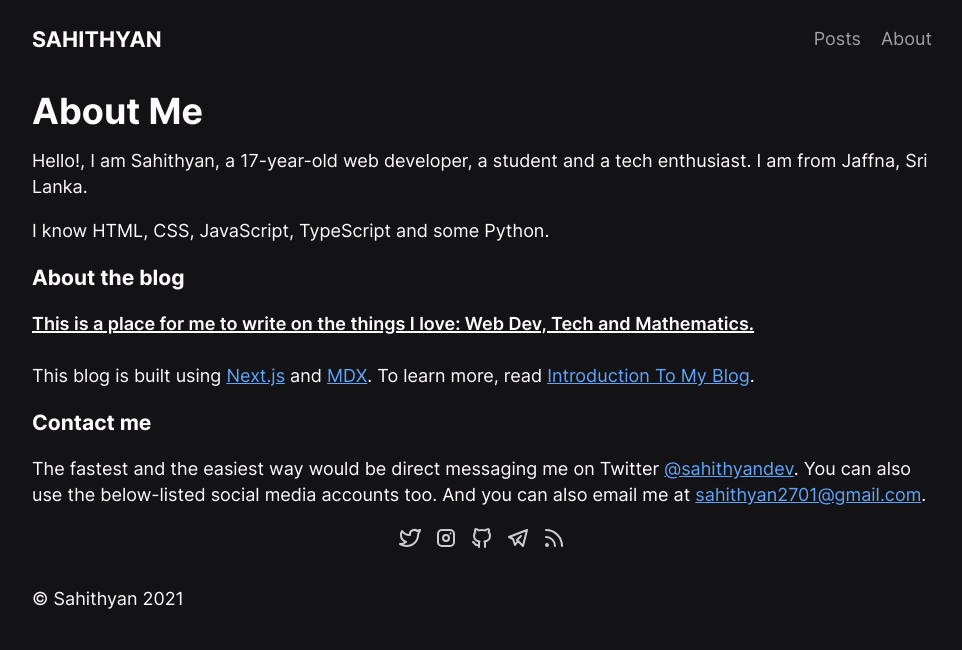
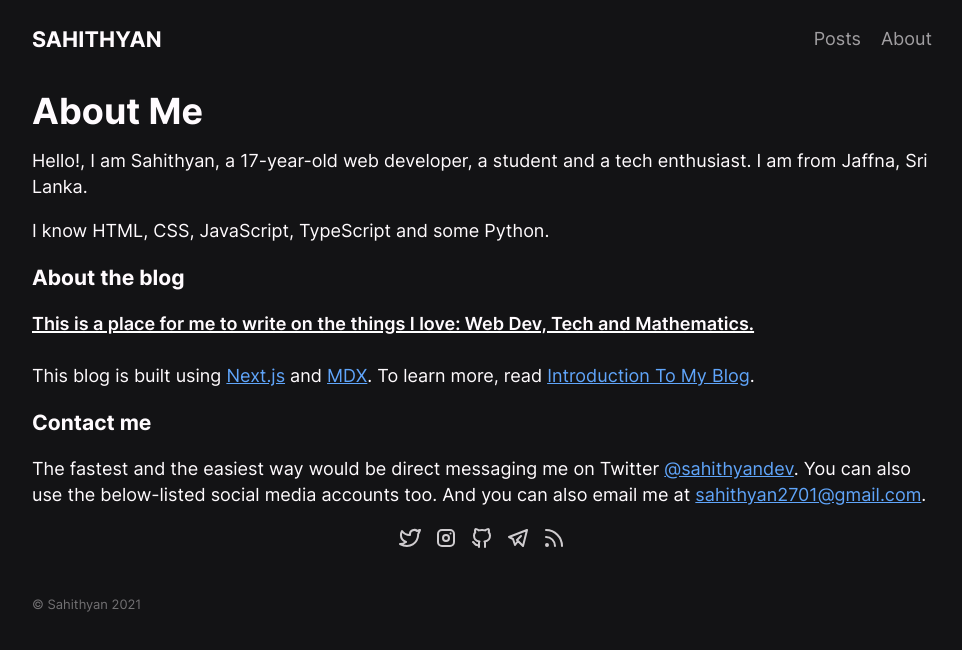
Before and after one commit to sahithyandev/blog, a Next.js app: page /about in a window 1280 px wide. Shown: the top 650 px of the page, without its empty margins (158-1120 px from the left). Built offline with nearby package versions, Linux system fonts and the light colour scheme; what twin.macro would draw is missing.

Commit message:
minor changes

```diff
--- a/components/GlobalStyles.jsx
+++ b/components/GlobalStyles.jsx
@@ -103,8 +103,7 @@ const CustomStyles = createGlobalStyle`
 		opacity: 1;
 	}
 
-	.footer {
-
+	footer {
 		font-size: .72rem;
 		opacity: .4;
 
--- a/components/Nav.jsx
+++ b/components/Nav.jsx
@@ -1,18 +1,15 @@
 import Link from 'next/link'
 
-export const Nav = ({ showLogo }) => {
-	if (showLogo === undefined) { showLogo = true; }
-
+export const Nav = ({ hideLogo }) => {
 	return (
 		<nav>
 			{
-				showLogo ?
+				hideLogo ? <div></div> :
 					<Link href="/">
 						<a className="name nav--logo reset">
 							Sahithyan
 						</a>
 					</Link>
-					: <div></div>
 			}
 
 			<ul className="nav--links-container">
--- a/pages/index.jsx
+++ b/pages/index.jsx
@@ -10,7 +10,7 @@ export default function Home({ latestPosts }) {
     <>
       <HeadBase />
 
-      <Nav showLogo={false} />
+      <Nav hideLogo={true} />
 
       <main>
         <div className={styles["me-banner"]}>
```
Also changed, not shown: 1 other file (tests, documents, lock files or other folders).
